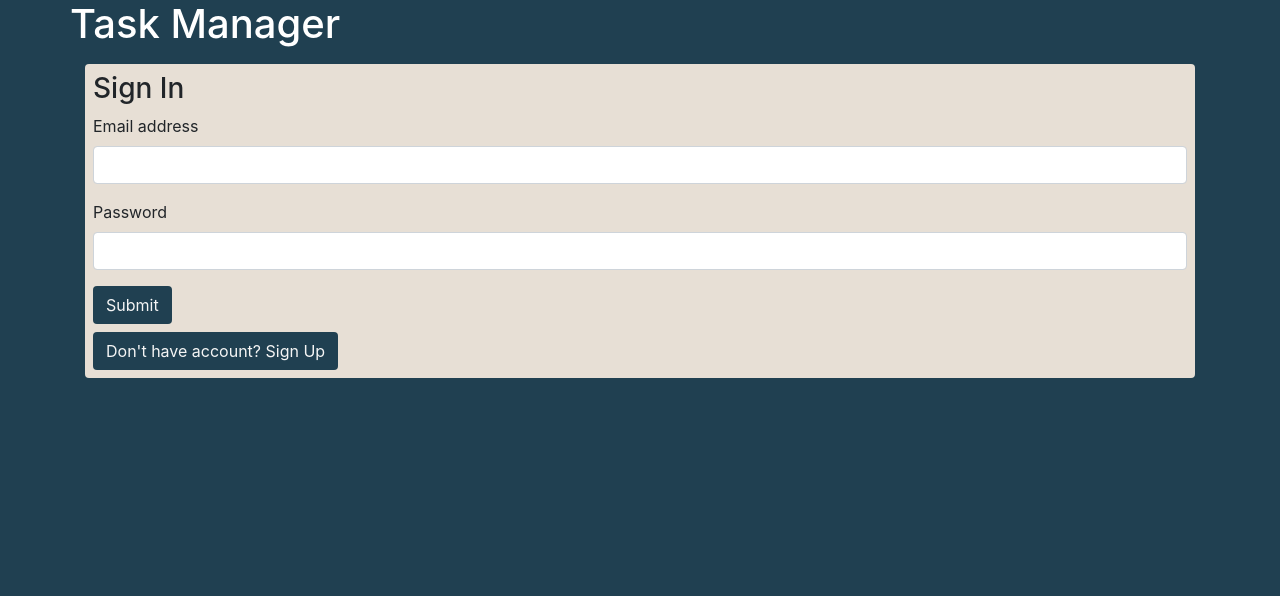
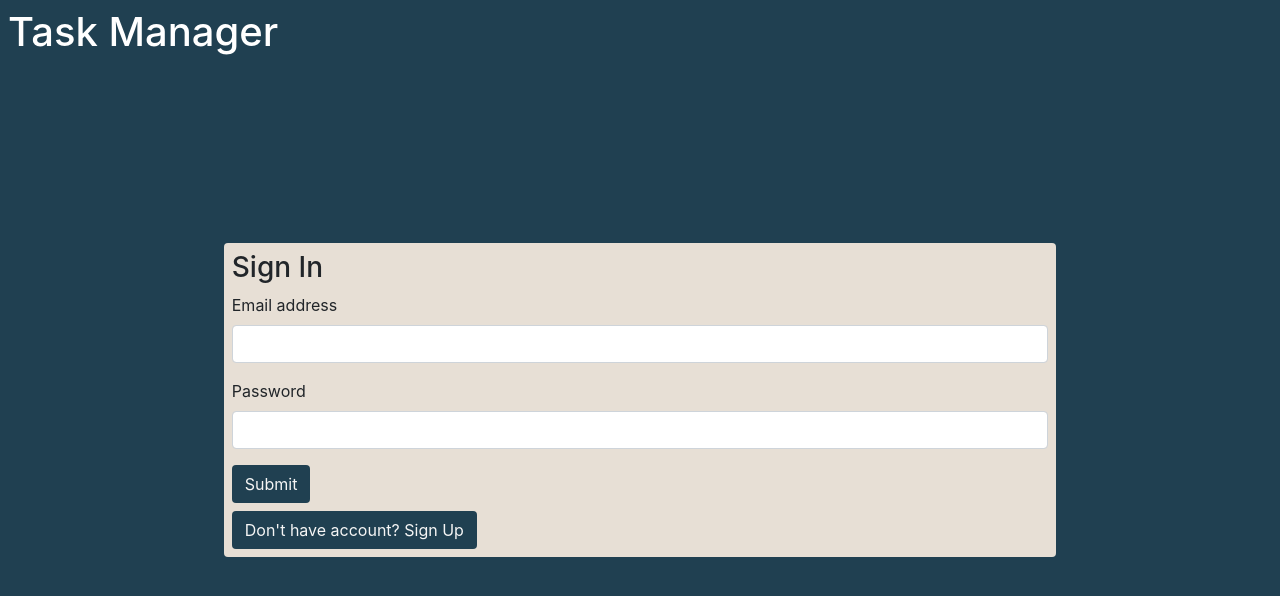
Before and after one commit to ilham-nasution/react-todo-app, a React (Create React App) app: page / in a window 1280 px wide. Shown: the top 596 px of the page. Built offline with nearby package versions, Linux system fonts and the light colour scheme; no server answers.

Commit message:
modify ui

```diff
--- a/src/components/App.css
+++ b/src/components/App.css
@@ -38,3 +38,9 @@ body {
   opacity: 0;
   transition: opacity 700ms ease-in;
 }
+
+.center-items {
+  display: grid;
+  place-items: center;
+  min-height: 80vh;
+}
--- a/src/components/App.jsx
+++ b/src/components/App.jsx
@@ -144,8 +144,9 @@ const App = () => {
   };
 
   return (
-    <div className="container">
-      <div className="row justify-content-between align-items-center">
+    <>
+      <div className="container-fluid">
+        <div className="row p-2 justify-content-between align-items-center">
           <h1 className="mb-3 text-white">Task Manager</h1>
           {loggedIn && (
             <button
@@ -157,8 +158,10 @@ const App = () => {
             </button>
           )}
         </div>
+      </div>
+      <div className="container">
         {loggedIn ? (
-        <>
+          <div className="w-100">
             <CreateTodo
               values={values}
               handleInput={handleInput}
@@ -170,8 +173,9 @@ const App = () => {
               handleDelete={handleDelete}
               handleDone={handleDone}
             />
-        </>
+          </div>
         ) : (
+          <div className="center-items">
             <AuthForm
               handleAuthSubmit={handleAuthSubmit}
               haveAcc={haveAcc}
@@ -180,8 +184,10 @@ const App = () => {
               authValues={authValues}
               error={error}
             />
+          </div>
         )}
       </div>
+    </>
   );
 };
 
--- a/src/components/AuthForm.jsx
+++ b/src/components/AuthForm.jsx
@@ -9,7 +9,7 @@ const AuthForm = ({
   error,
 }) => {
   return (
-    <div className="bg-custom p-2 rounded">
+    <div className="bg-custom p-2 rounded w-75">
       <form onSubmit={handleAuthSubmit}>
         <h3>{haveAcc ? "Sign In" : "Sign Up"}</h3>
         <div className="form-group">
--- a/src/components/CreateTodo.jsx
+++ b/src/components/CreateTodo.jsx
@@ -3,7 +3,7 @@ import React from "react";
 const CreateTodo = ({ handleSubmit, handleInput, values }) => {
   return (
     <form
-      className="bg-custom-2 p-3 rounded mb-3 shadow"
+      className="bg-custom-2 p-3 rounded shadow mb-2"
       onSubmit={handleSubmit}
     >
       <h3 className="mb-1">
```
Lines whose indentation alone changed are shown as unchanged.
